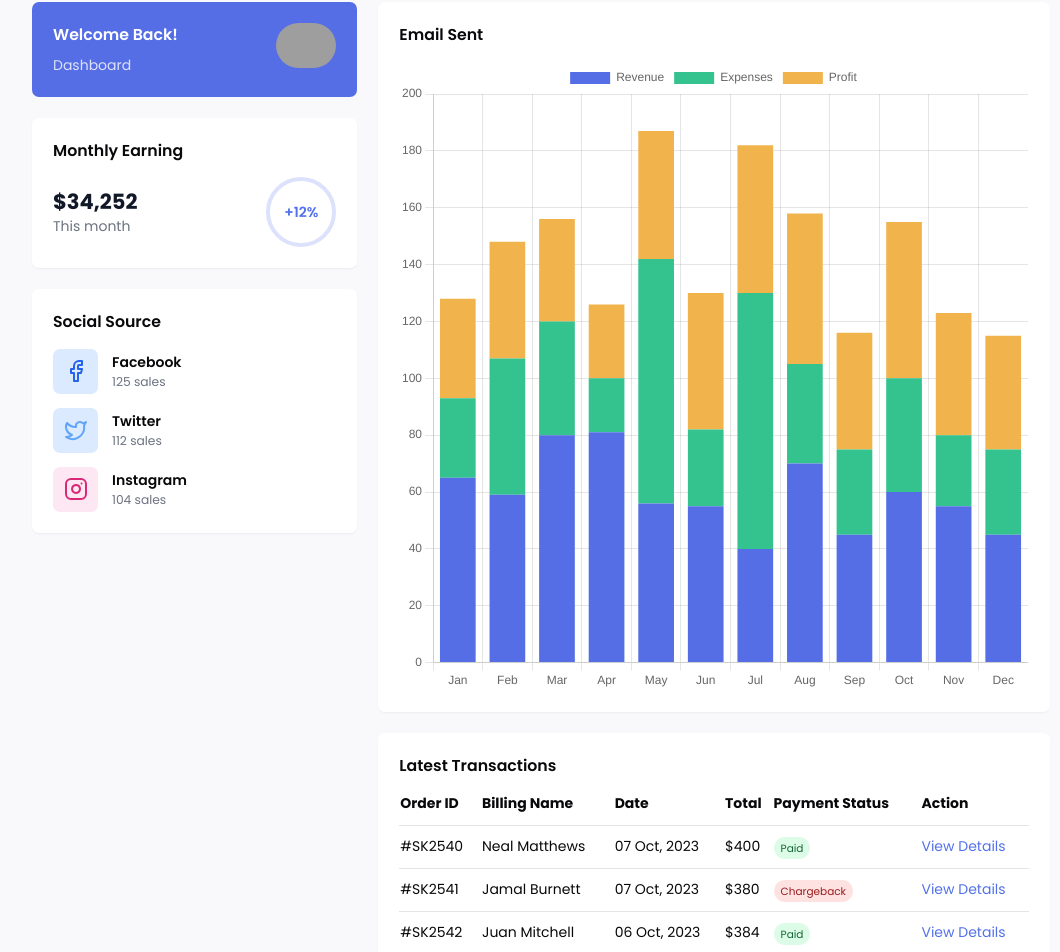
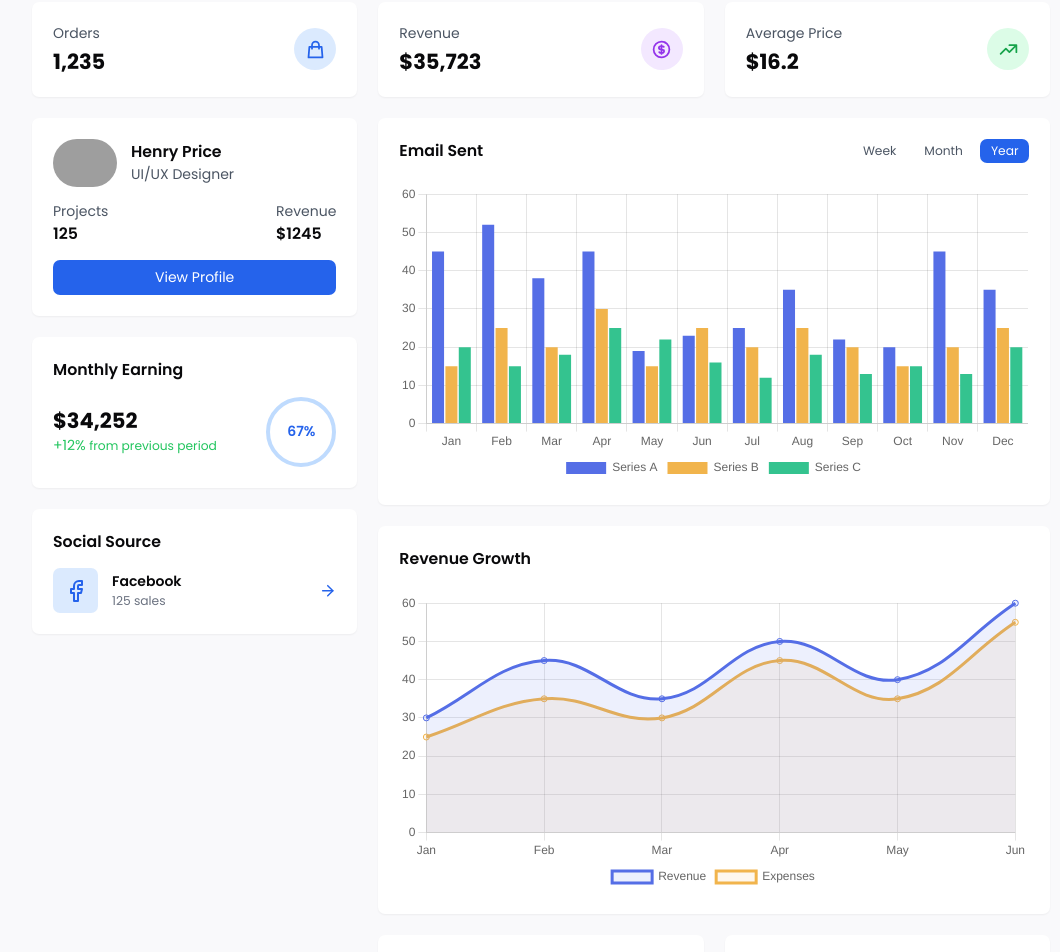
Before and after one commit to PushkarMandark/dashboard, a Next.js app: page / in a window 1280 px wide. Shown: the part 132-1084 px from the top of the page, without its empty margins (99-1159 px from the left). Built offline with nearby package versions, Linux system fonts and the light colour scheme; grey boxes are pictures that could not be loaded.

Commit message:
homepage

```diff
--- a/app/page.js
+++ b/app/page.js
@@ -1,6 +1,6 @@
 "use client";
 import Image from "next/image";
-import { Bar } from "react-chartjs-2";
+import { Bar, Line, Doughnut, PolarArea } from "react-chartjs-2";
 import {
   Chart as ChartJS,
   CategoryScale,
@@ -9,8 +9,13 @@ import {
   Title,
   Tooltip,
   Legend,
+  PointElement,
+  LineElement,
+  ArcElement,
+  RadialLinearScale,
+  Filler,
 } from "chart.js";
-import { Facebook, Twitter, Instagram } from "lucide-react";
+import { Facebook,  ArrowRight } from "lucide-react";
 
 // Register ChartJS components
 ChartJS.register(
@@ -20,84 +25,205 @@ ChartJS.register(
   Title,
   Tooltip,
   Legend,
+  PointElement,
+  LineElement,
+  ArcElement,
+  RadialLinearScale,
+  Filler,
 );
 
 export default function Home() {
-  // Sample data for the bar chart
-  const chartData = {
+  // Original Email Sent Chart Data
+  const emailChartData = {
     labels: ["Jan", "Feb", "Mar", "Apr", "May", "Jun", "Jul", "Aug", "Sep", "Oct", "Nov", "Dec"],
     datasets: [
       {
-        label: "Revenue",
-        data: [65, 59, 80, 81, 56, 55, 40, 70, 45, 60, 55, 45],
+        label: "Series A",
+        data: [45, 52, 38, 45, 19, 23, 25, 35, 22, 20, 45, 35],
         backgroundColor: "#556ee6",
       },
       {
-        label: "Expenses",
-        data: [28, 48, 40, 19, 86, 27, 90, 35, 30, 40, 25, 30],
+        label: "Series B",
+        data: [15, 25, 20, 30, 15, 25, 20, 25, 20, 15, 20, 25],
+        backgroundColor: "#f1b44c",
+      },
+      {
+        label: "Series C",
+        data: [20, 15, 18, 25, 22, 16, 12, 18, 13, 15, 13, 20],
         backgroundColor: "#34c38f",
       },
+    ],
+  };
+
+  // Revenue Growth Chart Data
+  const revenueChartData = {
+    labels: ["Jan", "Feb", "Mar", "Apr", "May", "Jun"],
+    datasets: [
       {
-        label: "Profit",
-        data: [35, 41, 36, 26, 45, 48, 52, 53, 41, 55, 43, 40],
-        backgroundColor: "#f1b44c",
+        label: "Revenue",
+        data: [30, 45, 35, 50, 40, 60],
+        borderColor: "#556ee6",
+        backgroundColor: "rgba(85, 110, 230, 0.1)",
+        fill: true,
+        tension: 0.4,
+      },
+      {
+        label: "Expenses",
+        data: [25, 35, 30, 45, 35, 55],
+        borderColor: "#f1b44c",
+        backgroundColor: "rgba(241, 180, 76, 0.1)",
+        fill: true,
+        tension: 0.4,
+      },
+    ],
+  };
+
+  // Product Categories Chart Data
+  const categoryChartData = {
+    labels: ["Electronics", "Fashion", "Food", "Books", "Others"],
+    datasets: [
+      {
+        data: [35, 25, 20, 15, 5],
+        backgroundColor: [
+          "#556ee6",
+          "#34c38f",
+          "#f1b44c",
+          "#50a5f1",
+          "#f46a6a",
+        ],
+      },
+    ],
+  };
+
+  // User Activity Chart Data
+  const activityChartData = {
+    labels: ["Downloads", "Uploads", "Shares", "Comments", "Likes"],
+    datasets: [
+      {
+        data: [80, 50, 30, 40, 60],
+        backgroundColor: [
+          "rgba(85, 110, 230, 0.8)",
+          "rgba(52, 195, 143, 0.8)",
+          "rgba(241, 180, 76, 0.8)",
+          "rgba(80, 165, 241, 0.8)",
+          "rgba(244, 106, 106, 0.8)",
+        ],
       },
     ],
   };
 
   const chartOptions = {
     responsive: true,
-    scales: {
-      x: {
-        stacked: true,
-      },
-      y: {
-        stacked: true,
+    maintainAspectRatio: false,
+    plugins: {
+      legend: {
+        position: "bottom",
       },
     },
   };
 
-  // Sample transaction data
-  const transactions = [
-    { id: "#SK2540", name: "Neal Matthews", date: "07 Oct, 2023", total: "$400", status: "Paid" },
-    { id: "#SK2541", name: "Jamal Burnett", date: "07 Oct, 2023", total: "$380", status: "Chargeback" },
-    { id: "#SK2542", name: "Juan Mitchell", date: "06 Oct, 2023", total: "$384", status: "Paid" },
-    { id: "#SK2543", name: "Barry Dick", date: "05 Oct, 2023", total: "$412", status: "Paid" },
-    { id: "#SK2544", name: "Ronald Taylor", date: "04 Oct, 2023", total: "$404", status: "Refund" },
-  ];
+  const lineChartOptions = {
+    ...chartOptions,
+    scales: {
+      y: {
+        beginAtZero: true,
+      },
+    },
+  };
 
   return (
+    <div className="space-y-6">
+      {/* Stats Cards */}
+      <div className="grid grid-cols-1 md:grid-cols-3 gap-6">
+        <div className="bg-white rounded-lg p-6 shadow-sm">
+          <div className="flex items-center justify-between">
+            <div>
+              <p className="text-gray-600 mb-1">Orders</p>
+              <h3 className="text-2xl font-bold">1,235</h3>
+            </div>
+            <div className="w-12 h-12 bg-blue-100 rounded-full flex items-center justify-center">
+              <svg className="w-6 h-6 text-blue-600" fill="none" stroke="currentColor" viewBox="0 0 24 24">
+                <path strokeLinecap="round" strokeLinejoin="round" strokeWidth="2" d="M16 11V7a4 4 0 00-8 0v4M5 9h14l1 12H4L5 9z" />
+              </svg>
+            </div>
+          </div>
+        </div>
+
+        <div className="bg-white rounded-lg p-6 shadow-sm">
+          <div className="flex items-center justify-between">
+            <div>
+              <p className="text-gray-600 mb-1">Revenue</p>
+              <h3 className="text-2xl font-bold">$35,723</h3>
+            </div>
+            <div className="w-12 h-12 bg-purple-100 rounded-full flex items-center justify-center">
+              <svg className="w-6 h-6 text-purple-600" fill="none" stroke="currentColor" viewBox="0 0 24 24">
+                <path strokeLinecap="round" strokeLinejoin="round" strokeWidth="2" d="M12 8c-1.657 0-3 .895-3 2s1.343 2 3 2 3 .895 3 2-1.343 2-3 2m0-8c1.11 0 2.08.402 2.599 1M12 8V7m0 1v8m0 0v1m0-1c-1.11 0-2.08-.402-2.599-1M21 12a9 9 0 11-18 0 9 9 0 0118 0z" />
+              </svg>
+            </div>
+          </div>
+        </div>
+
+        <div className="bg-white rounded-lg p-6 shadow-sm">
+          <div className="flex items-center justify-between">
+            <div>
+              <p className="text-gray-600 mb-1">Average Price</p>
+              <h3 className="text-2xl font-bold">$16.2</h3>
+            </div>
+            <div className="w-12 h-12 bg-green-100 rounded-full flex items-center justify-center">
+              <svg className="w-6 h-6 text-green-600" fill="none" stroke="currentColor" viewBox="0 0 24 24">
+                <path strokeLinecap="round" strokeLinejoin="round" strokeWidth="2" d="M13 7h8m0 0v8m0-8l-8 8-4-4-6 6" />
+              </svg>
+            </div>
+          </div>
+        </div>
+      </div>
 
       <div className="grid grid-cols-1 lg:grid-cols-12 gap-6">
         {/* Left Column */}
-      <div className="lg:col-span-4">
-        {/* Welcome Card */}
-        <div className="bg-[#556ee6] text-white rounded-lg p-6 mb-6">
-          <div className="flex justify-between items-start">
-            <div>
-              <h2 className="text-lg font-semibold mb-2">Welcome Back!</h2>
-              <p className="text-white/80">Dashboard</p>
-            </div>
+        <div className="lg:col-span-4 space-y-6">
+          {/* Profile Card */}
+          <div className="bg-white rounded-lg p-6 shadow-sm">
+            <div className="flex items-center gap-4 mb-4">
               <Image
                 src="/images/profile-img.png"
-              alt="Profile"
-              width={60}
-              height={60}
+                alt="Henry Price"
+                width={64}
+                height={64}
                 className="rounded-full"
               />
+              <div>
+                <h2 className="text-lg font-semibold">Henry Price</h2>
+                <p className="text-gray-600">UI/UX Designer</p>
               </div>
+            </div>
+            <div className="flex items-center justify-between mb-4">
+              <div>
+                <p className="text-gray-600">Projects</p>
+                <p className="text-lg font-semibold">125</p>
+              </div>
+              <div>
+                <p className="text-gray-600">Revenue</p>
+                <p className="text-lg font-semibold">$1245</p>
+              </div>
+            </div>
+            <button className="w-full bg-blue-600 text-white py-2 rounded-lg hover:bg-blue-700 transition-colors">
+              View Profile
+            </button>
           </div>
 
           {/* Monthly Earning */}
-        <div className="bg-white rounded-lg p-6 mb-6 shadow-sm">
+          <div className="bg-white rounded-lg p-6 shadow-sm">
             <h3 className="text-lg font-semibold mb-4">Monthly Earning</h3>
             <div className="flex items-center justify-between">
               <div>
-              <h4 className="text-2xl font-bold text-gray-900">$34,252</h4>
-              <p className="text-gray-500">This month</p>
+                <h4 className="text-2xl font-bold">$34,252</h4>
+                <p className="text-green-500 flex items-center gap-1">
+                  <span>+12%</span>
+                  <span className="text-sm">from previous period</span>
+                </p>
               </div>
-            <div className="w-20 h-20 rounded-full border-4 border-primary/20 flex items-center justify-center">
-              <span className="text-primary font-semibold">+12%</span>
+              <div className="w-20 h-20 rounded-full border-4 border-blue-200 flex items-center justify-center">
+                <span className="text-blue-600 font-semibold">67%</span>
               </div>
             </div>
           </div>
@@ -110,83 +236,64 @@ export default function Home() {
                 <div className="p-3 bg-blue-100 rounded-lg">
                   <Facebook className="text-blue-600" />
                 </div>
-              <div>
+                <div className="flex-1">
                   <p className="font-semibold">Facebook</p>
                   <p className="text-sm text-gray-500">125 sales</p>
                 </div>
+                <button className="text-blue-600">
+                  <ArrowRight className="h-5 w-5" />
+                </button>
               </div>
-            <div className="flex items-center gap-4">
-              <div className="p-3 bg-blue-100 rounded-lg">
-                <Twitter className="text-blue-400" />
-              </div>
-              <div>
-                <p className="font-semibold">Twitter</p>
-                <p className="text-sm text-gray-500">112 sales</p>
+              {/* Add Twitter and Instagram with similar structure */}
             </div>
           </div>
-            <div className="flex items-center gap-4">
-              <div className="p-3 bg-pink-100 rounded-lg">
-                <Instagram className="text-pink-600" />
         </div>
-              <div>
-                <p className="font-semibold">Instagram</p>
-                <p className="text-sm text-gray-500">104 sales</p>
+
+        {/* Right Column */}
+        <div className="lg:col-span-8 space-y-6">
+          {/* Email Sent Chart */}
+          <div className="bg-white rounded-lg p-6 shadow-sm">
+            <div className="flex items-center justify-between mb-6">
+              <h3 className="text-lg font-semibold">Email Sent</h3>
+              <div className="flex gap-2">
+                <button className="px-3 py-1 rounded-lg text-sm text-gray-600 hover:bg-gray-100">Week</button>
+                <button className="px-3 py-1 rounded-lg text-sm text-gray-600 hover:bg-gray-100">Month</button>
+                <button className="px-3 py-1 rounded-lg text-sm text-white bg-blue-600">Year</button>
+              </div>
+            </div>
+            <div className="h-[300px]">
+              <Bar data={emailChartData} options={chartOptions} />
+            </div>
+          </div>
+
+          {/* Revenue Growth Chart */}
+          <div className="bg-white rounded-lg p-6 shadow-sm">
+            <h3 className="text-lg font-semibold mb-6">Revenue Growth</h3>
+            <div className="h-[300px]">
+              <Line data={revenueChartData} options={lineChartOptions} />
+            </div>
+          </div>
+
+          {/* Additional Charts Grid */}
+          <div className="grid grid-cols-1 md:grid-cols-2 gap-6">
+            {/* Product Categories */}
+            <div className="bg-white rounded-lg p-6 shadow-sm">
+              <h3 className="text-lg font-semibold mb-6">Product Categories</h3>
+              <div className="h-[250px]">
+                <Doughnut data={categoryChartData} options={chartOptions} />
+              </div>
+            </div>
+
+            {/* User Activity */}
+            <div className="bg-white rounded-lg p-6 shadow-sm">
+              <h3 className="text-lg font-semibold mb-6">User Activity</h3>
+              <div className="h-[250px]">
+                <PolarArea data={activityChartData} options={chartOptions} />
               </div>
             </div>
           </div>
         </div>
       </div>
-
-      {/* Right Column */}
-      <div className="lg:col-span-8">
-        {/* Chart */}
-        <div className="bg-white rounded-lg p-6 shadow-sm mb-6">
-          <h3 className="text-lg font-semibold mb-4">Email Sent</h3>
-          <Bar data={chartData} options={chartOptions} height={300} />
     </div>
-
-        {/* Latest Transactions */}
-        <div className="bg-white rounded-lg p-6 shadow-sm">
-          <h3 className="text-lg font-semibold mb-4">Latest Transactions</h3>
-          <div className="overflow-x-auto">
-            <table className="w-full">
-              <thead>
-                <tr className="text-left border-b">
-                  <th className="pb-3">Order ID</th>
-                  <th className="pb-3">Billing Name</th>
-                  <th className="pb-3">Date</th>
-                  <th className="pb-3">Total</th>
-                  <th className="pb-3">Payment Status</th>
-                  <th className="pb-3">Action</th>
-                </tr>
-              </thead>
-              <tbody>
-                {transactions.map((transaction) => (
-                  <tr key={transaction.id} className="border-b">
-                    <td className="py-3">{transaction.id}</td>
-                    <td>{transaction.name}</td>
-                    <td>{transaction.date}</td>
-                    <td>{transaction.total}</td>
-                    <td>
-                      <span className={`px-2 py-1 rounded-full text-xs ${
-                        transaction.status === "Paid" ? "bg-green-100 text-green-800" :
-                          transaction.status === "Chargeback" ? "bg-red-100 text-red-800" :
-                            "bg-yellow-100 text-yellow-800"
-                      }`}>
-                        {transaction.status}
-                      </span>
-                    </td>
-                    <td>
-                      <button className="text-primary hover:underline">View Details</button>
-                    </td>
-                  </tr>
-                ))}
-              </tbody>
-            </table>
-          </div>
-        </div>
-      </div>
-    </div>
-
   );
 }
```
Lines whose indentation alone changed are shown as unchanged.
